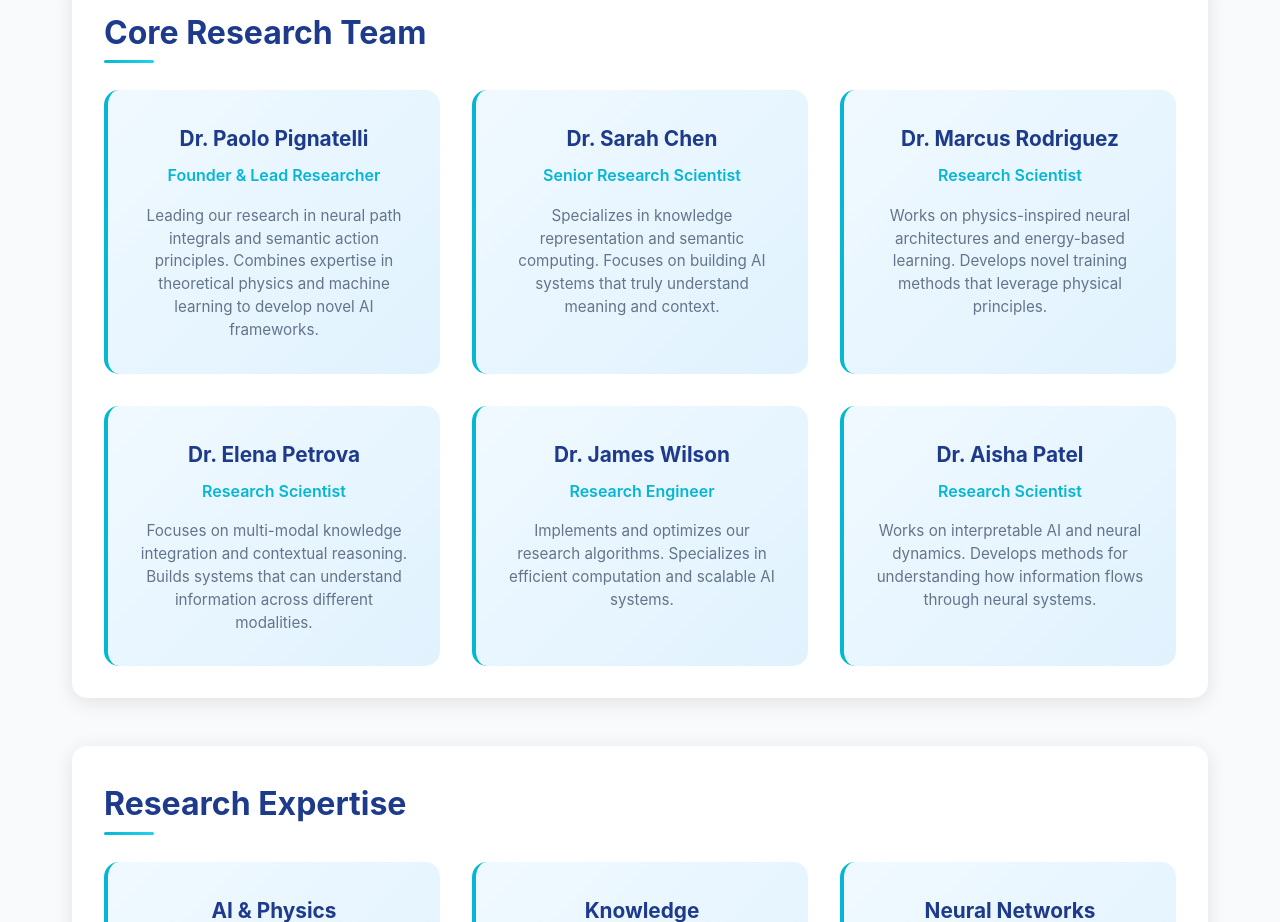
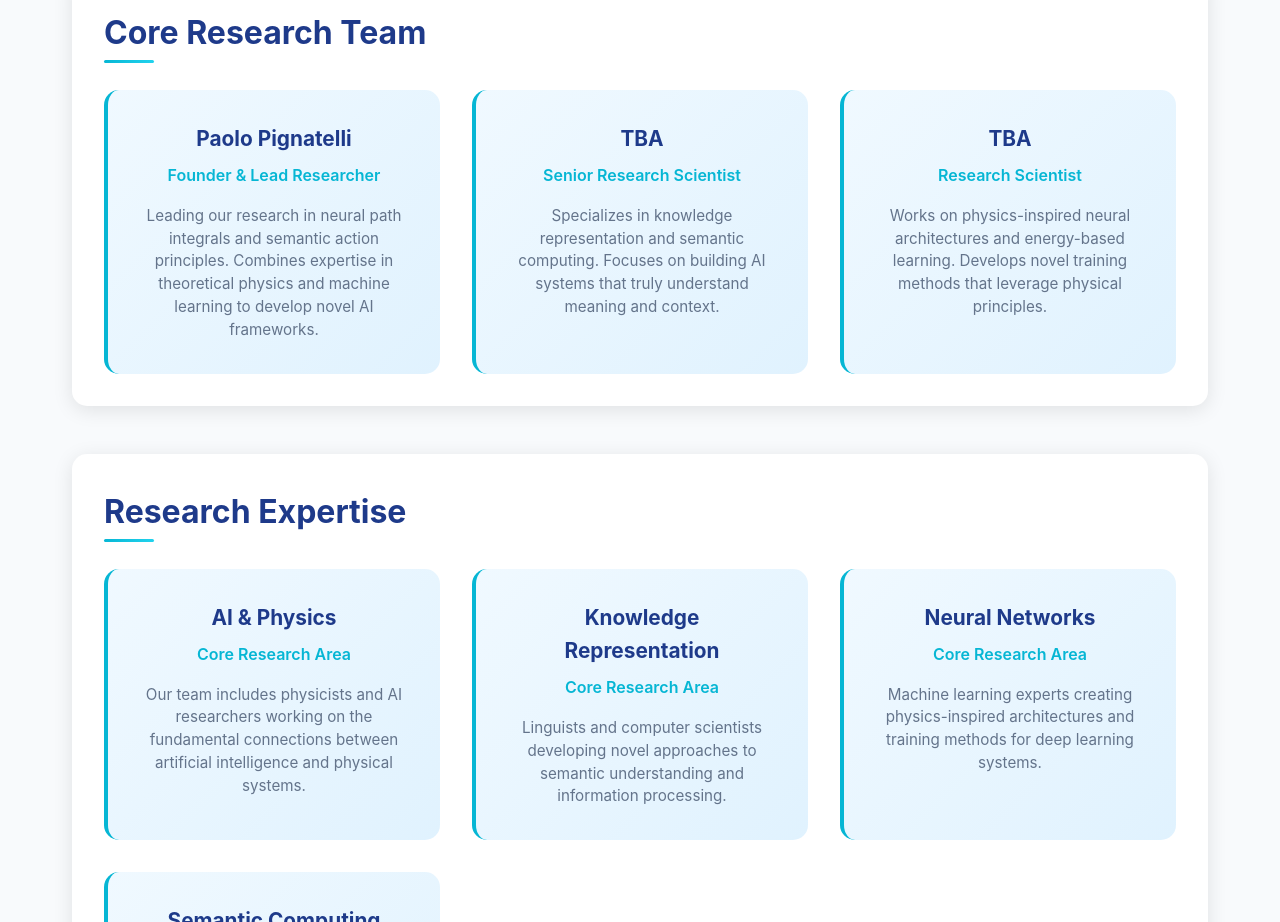
Before and after one commit to PaoloTCS/VerbumTechnologies, a plain HTML site: page team.html in a window 1280 px wide. Shown: the part 1060-1982 px from the top of the page. Drawn offline with Linux system fonts and the light colour scheme.

Commit message:
Modified Team cards

```diff
--- a/team.html
+++ b/team.html
@@ -283,7 +283,7 @@
       <h2>Core Research Team</h2>
       <div class="team-grid">
         <div class="team-card">
-          <h4>Dr. Paolo Pignatelli</h4>
+          <h4>Paolo Pignatelli</h4>
           <div class="title">Founder & Lead Researcher</div>
           <div class="bio">
             Leading our research in neural path integrals and semantic action principles.
@@ -292,7 +292,7 @@
           </div>
         </div>
         <div class="team-card">
-          <h4>Dr. Sarah Chen</h4>
+          <h4>TBA</h4>
           <div class="title">Senior Research Scientist</div>
           <div class="bio">
             Specializes in knowledge representation and semantic computing. Focuses on
@@ -300,37 +300,14 @@
           </div>
         </div>
         <div class="team-card">
-          <h4>Dr. Marcus Rodriguez</h4>
+          <h4>TBA</h4>
           <div class="title">Research Scientist</div>
           <div class="bio">
             Works on physics-inspired neural architectures and energy-based learning.
             Develops novel training methods that leverage physical principles.
           </div>
         </div>
-        <div class="team-card">
-          <h4>Dr. Elena Petrova</h4>
-          <div class="title">Research Scientist</div>
-          <div class="bio">
-            Focuses on multi-modal knowledge integration and contextual reasoning.
-            Builds systems that can understand information across different modalities.
-          </div>
-        </div>
-        <div class="team-card">
-          <h4>Dr. James Wilson</h4>
-          <div class="title">Research Engineer</div>
-          <div class="bio">
-            Implements and optimizes our research algorithms. Specializes in efficient
-            computation and scalable AI systems.
-          </div>
-        </div>
-        <div class="team-card">
-          <h4>Dr. Aisha Patel</h4>
-          <div class="title">Research Scientist</div>
-          <div class="bio">
-            Works on interpretable AI and neural dynamics. Develops methods for
-            understanding how information flows through neural systems.
-          </div>
-        </div>
+
       </div>
     </section>
 
```
